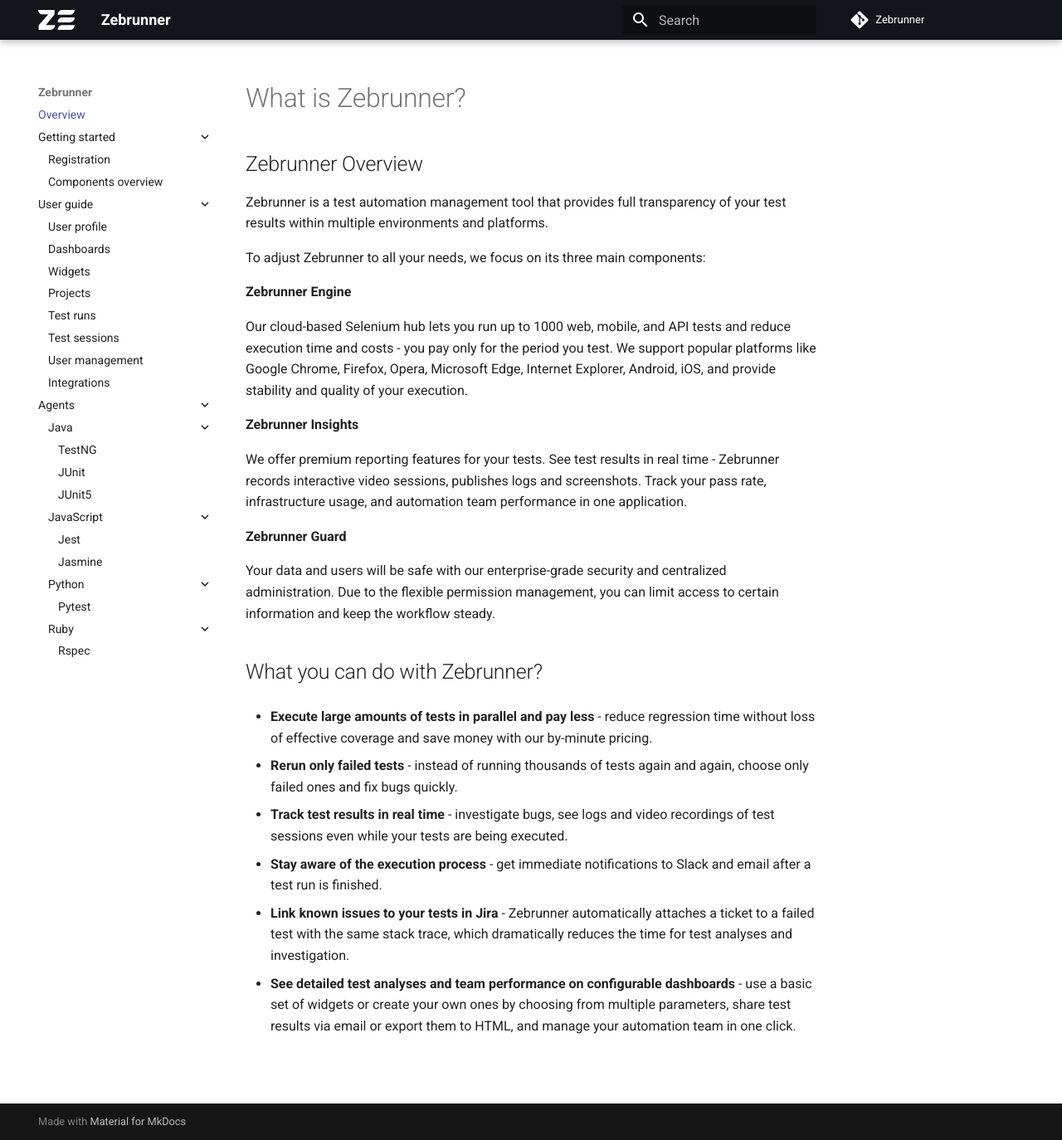
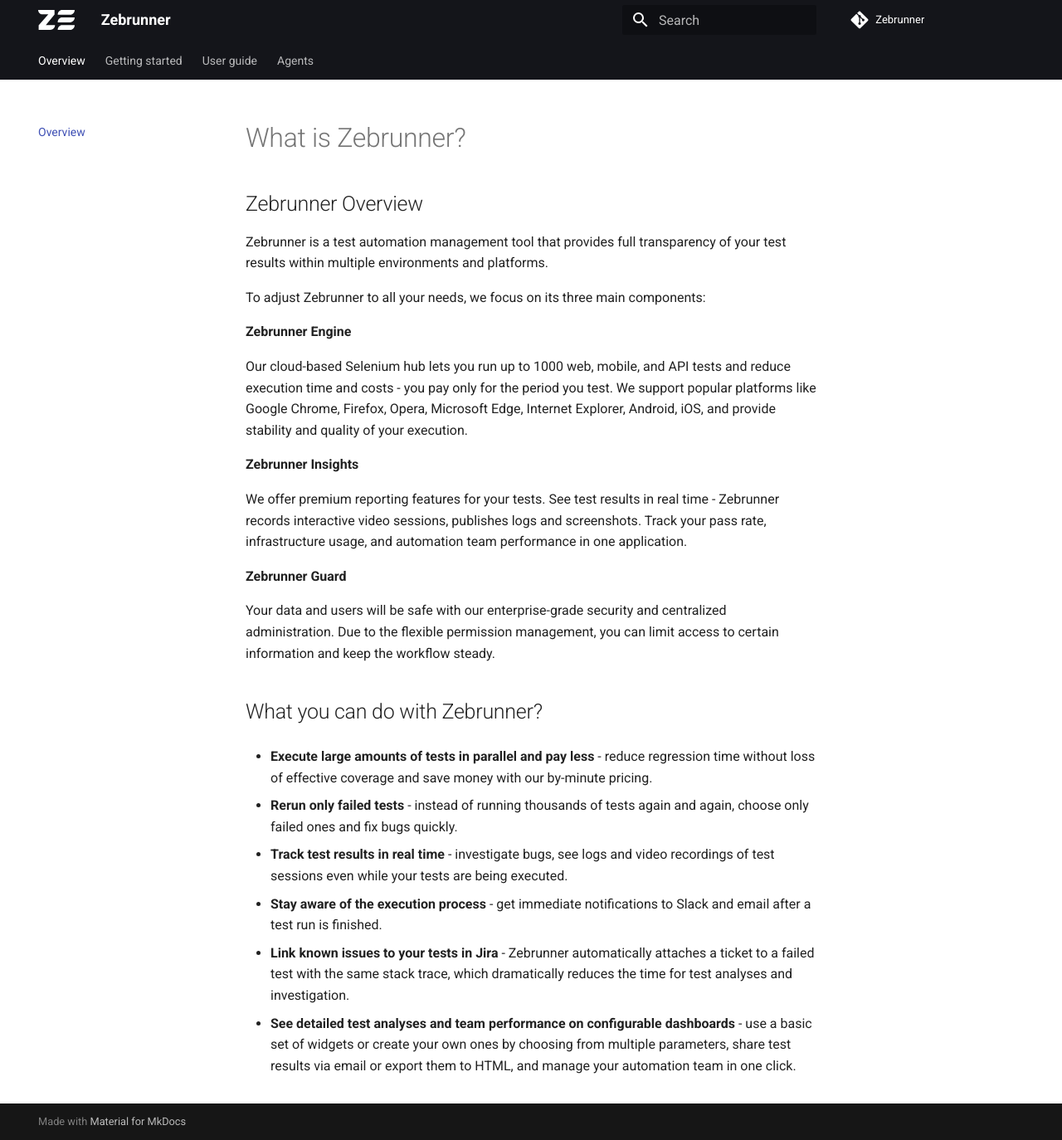
Before and after one commit to zebrunner/documentation-insiders, an MkDocs documentation site: the page built from docs/index.md, in a window 1280 px wide and 1374 px high. Shown: the whole window at 83% size. Built offline with MkDocs 1.6.1 and Material for MkDocs 9.7.7, drawn with Linux system fonts in a browser that asks for light colours; comment, search, counter and statistics services are not loaded; part of the change alters nothing that is shown.

```diff
--- a/mkdocs.yml
+++ b/mkdocs.yml
@@ -35,7 +35,6 @@ markdown_extensions:
   - admonition
   - pymdownx.tabbed
   - pymdownx.superfences
-  - tabs
   - toc:
       toc_depth: 1-1
 theme:
@@ -46,5 +45,6 @@ theme:
     text: Roboto
   features:
     - navigation.expand
+    - tabs
   palette:
     primary: black
```
